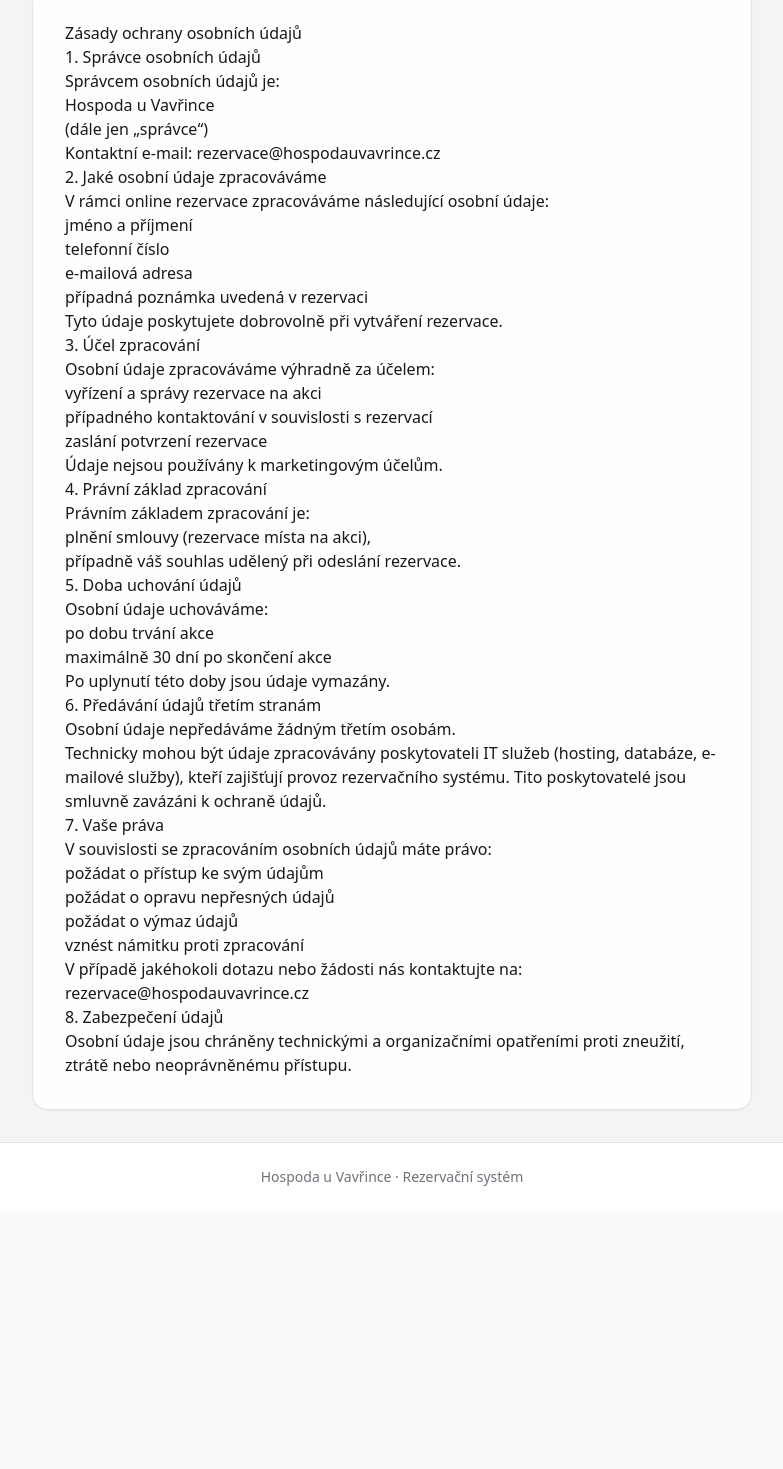
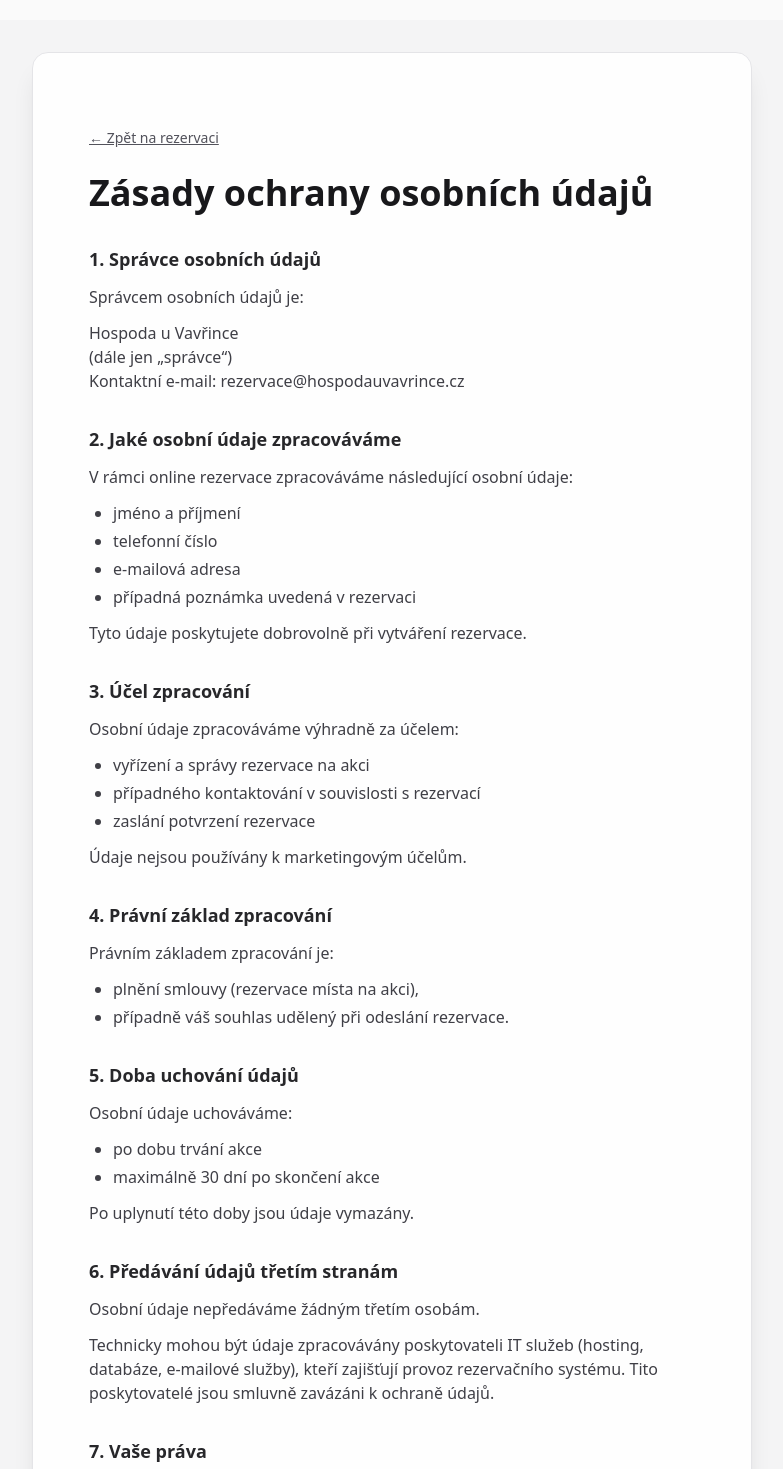
Before and after one commit to marzeckipawel-commits/hospoda-rezervace, a Next.js app: page /ochrana-osobnich-udaju in a window 1280 px wide. Shown: the part 101-1570 px from the top of the page, without its empty margins (248-1031 px from the left). Before the commit the page ends 1312 px from the top, so only its background shows below. Built offline with nearby package versions, Linux system fonts and the light colour scheme.

Commit message:
Add GDPR consent and privacy policy page

```diff
--- a/src/app/ochrana-osobnich-udaju/page.tsx
+++ b/src/app/ochrana-osobnich-udaju/page.tsx
@@ -1,14 +1,30 @@
+import Link from 'next/link';
 import { Container, Card, CardBody } from '@/components/ui';
 
 export default function OchranaOsobnichUdajuPage() {
   return (
-    <div className="bg-zinc-100">
-      <Container className="max-w-3xl mx-auto py-16">
-        <Card className="rounded-2xl bg-white/90 shadow-lg backdrop-blur-sm">
-          <CardBody className="prose prose-zinc max-w-none">
-            <h1>Zásady ochrany osobních údajů</h1>
+    <div className="min-h-screen bg-zinc-100">
+      <Container className="max-w-3xl mx-auto my-16 px-6">
+        <Card className="rounded-2xl border border-white/40 bg-white/90 px-0 py-0 shadow-xl backdrop-blur-md">
+          <CardBody className="px-6 py-10">
+            <div className="mb-6">
+              <Link
+                href="/rezervace"
+                className="text-sm text-zinc-600 underline hover:text-zinc-900"
+              >
+                ← Zpět na rezervaci
+              </Link>
+            </div>
 
-            <h2>1. Správce osobních údajů</h2>
+            <h1 className="mb-8 text-3xl font-bold text-zinc-900 md:text-4xl">
+              Zásady ochrany osobních údajů
+            </h1>
+
+            <section className="mb-8">
+              <h2 className="mb-3 text-lg font-semibold text-zinc-800">
+                1. Správce osobních údajů
+              </h2>
+              <div className="space-y-3 text-sm leading-relaxed text-zinc-700 md:text-base">
                 <p>Správcem osobních údajů je:</p>
                 <p>
                   Hospoda u Vavřince
@@ -17,52 +33,89 @@ export default function OchranaOsobnichUdajuPage() {
                   <br />
                   Kontaktní e-mail: rezervace@hospodauvavrince.cz
                 </p>
+              </div>
+            </section>
 
-            <h2>2. Jaké osobní údaje zpracováváme</h2>
+            <section className="mb-8">
+              <h2 className="mb-3 text-lg font-semibold text-zinc-800">
+                2. Jaké osobní údaje zpracováváme
+              </h2>
+              <div className="space-y-3 text-sm leading-relaxed text-zinc-700 md:text-base">
                 <p>V rámci online rezervace zpracováváme následující osobní údaje:</p>
-            <ul>
+                <ul className="list-disc space-y-1 pl-6">
                   <li>jméno a příjmení</li>
                   <li>telefonní číslo</li>
                   <li>e-mailová adresa</li>
                   <li>případná poznámka uvedená v rezervaci</li>
                 </ul>
                 <p>Tyto údaje poskytujete dobrovolně při vytváření rezervace.</p>
+              </div>
+            </section>
 
-            <h2>3. Účel zpracování</h2>
+            <section className="mb-8">
+              <h2 className="mb-3 text-lg font-semibold text-zinc-800">
+                3. Účel zpracování
+              </h2>
+              <div className="space-y-3 text-sm leading-relaxed text-zinc-700 md:text-base">
                 <p>Osobní údaje zpracováváme výhradně za účelem:</p>
-            <ul>
+                <ul className="list-disc space-y-1 pl-6">
                   <li>vyřízení a správy rezervace na akci</li>
                   <li>případného kontaktování v souvislosti s rezervací</li>
                   <li>zaslání potvrzení rezervace</li>
                 </ul>
                 <p>Údaje nejsou používány k marketingovým účelům.</p>
+              </div>
+            </section>
 
-            <h2>4. Právní základ zpracování</h2>
+            <section className="mb-8">
+              <h2 className="mb-3 text-lg font-semibold text-zinc-800">
+                4. Právní základ zpracování
+              </h2>
+              <div className="space-y-3 text-sm leading-relaxed text-zinc-700 md:text-base">
                 <p>Právním základem zpracování je:</p>
-            <ul>
+                <ul className="list-disc space-y-1 pl-6">
                   <li>plnění smlouvy (rezervace místa na akci),</li>
                   <li>případně váš souhlas udělený při odeslání rezervace.</li>
                 </ul>
+              </div>
+            </section>
 
-            <h2>5. Doba uchování údajů</h2>
+            <section className="mb-8">
+              <h2 className="mb-3 text-lg font-semibold text-zinc-800">
+                5. Doba uchování údajů
+              </h2>
+              <div className="space-y-3 text-sm leading-relaxed text-zinc-700 md:text-base">
                 <p>Osobní údaje uchováváme:</p>
-            <ul>
+                <ul className="list-disc space-y-1 pl-6">
                   <li>po dobu trvání akce</li>
                   <li>maximálně 30 dní po skončení akce</li>
                 </ul>
                 <p>Po uplynutí této doby jsou údaje vymazány.</p>
+              </div>
+            </section>
 
-            <h2>6. Předávání údajů třetím stranám</h2>
+            <section className="mb-8">
+              <h2 className="mb-3 text-lg font-semibold text-zinc-800">
+                6. Předávání údajů třetím stranám
+              </h2>
+              <div className="space-y-3 text-sm leading-relaxed text-zinc-700 md:text-base">
                 <p>Osobní údaje nepředáváme žádným třetím osobám.</p>
                 <p>
-              Technicky mohou být údaje zpracovávány poskytovateli IT služeb (hosting,
-              databáze, e-mailové služby), kteří zajišťují provoz rezervačního systému. Tito
-              poskytovatelé jsou smluvně zavázáni k ochraně údajů.
+                  Technicky mohou být údaje zpracovávány poskytovateli IT služeb
+                  (hosting, databáze, e-mailové služby), kteří zajišťují provoz
+                  rezervačního systému. Tito poskytovatelé jsou smluvně zavázáni k
+                  ochraně údajů.
                 </p>
+              </div>
+            </section>
 
-            <h2>7. Vaše práva</h2>
+            <section className="mb-8">
+              <h2 className="mb-3 text-lg font-semibold text-zinc-800">
+                7. Vaše práva
+              </h2>
+              <div className="space-y-3 text-sm leading-relaxed text-zinc-700 md:text-base">
                 <p>V souvislosti se zpracováním osobních údajů máte právo:</p>
-            <ul>
+                <ul className="list-disc space-y-1 pl-6">
                   <li>požádat o přístup ke svým údajům</li>
                   <li>požádat o opravu nepřesných údajů</li>
                   <li>požádat o výmaz údajů</li>
@@ -73,12 +126,20 @@ export default function OchranaOsobnichUdajuPage() {
                   <br />
                   rezervace@hospodauvavrince.cz
                 </p>
+              </div>
+            </section>
 
-            <h2>8. Zabezpečení údajů</h2>
+            <section className="mb-0">
+              <h2 className="mb-3 text-lg font-semibold text-zinc-800">
+                8. Zabezpečení údajů
+              </h2>
+              <div className="space-y-3 text-sm leading-relaxed text-zinc-700 md:text-base">
                 <p>
-              Osobní údaje jsou chráněny technickými a organizačními opatřeními proti
-              zneužití, ztrátě nebo neoprávněnému přístupu.
+                  Osobní údaje jsou chráněny technickými a organizačními opatřeními
+                  proti zneužití, ztrátě nebo neoprávněnému přístupu.
                 </p>
+              </div>
+            </section>
           </CardBody>
         </Card>
       </Container>
```
Lines whose indentation alone changed are shown as unchanged.
